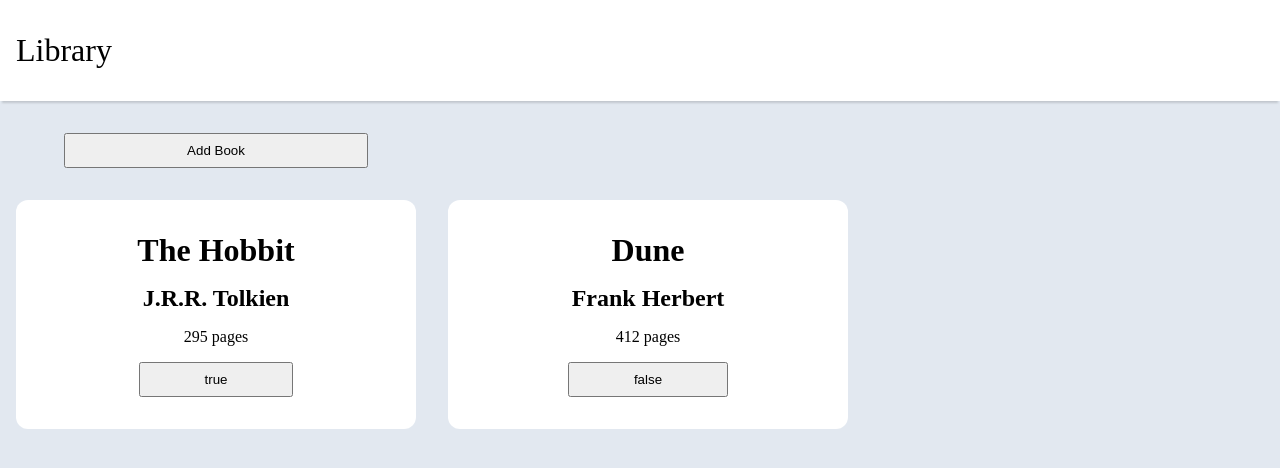
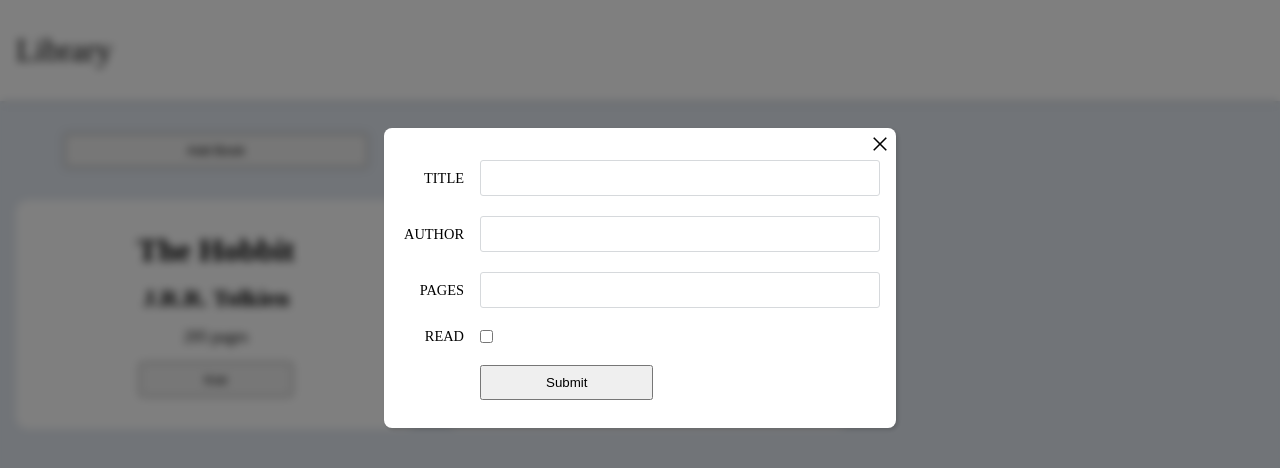
Before and after one commit to bret-henderson/library, a website: page index.html in a window 1280 px wide. Both pictures are taken after a click on the button "Add Book". Drawn offline with Linux system fonts and the light colour scheme.

Commit message:
Add new book functionality

```diff
--- a/index.html
+++ b/index.html
@@ -32,18 +32,40 @@
         <div class="author">J.R.R. Tolkien</div>
         <div class="pages">295 pages</div>
         <button class="is-read">Read</button>
-      </div>
-      <div class="card">
-        <h1 class="title">The Hobbit</h1>
-        <div class="author">J.R.R. Tolkien</div>
-        <div class="pages">295 pages</div>
-        <button class="is-read">Read</button>
       </div> -->
     </div>
   </main>
-  <div class="popup" style="display: none;">
+  <div class="popup-container" style="display: none;">
+      <form action="" method="get" class="new-book-form">
+        <img class="close-popup" src="images/close_FILL0_wght400_GRAD0_opsz48.png" alt="close">
+        <div class="form-row">
+          <label for="title">TITLE</label>
+          <input id="title" name="title" type="text" required>
+          <div class="error-msg"></div>
+        </div>
+        <div class="form-row">
+          <label for="author">AUTHOR</label>
+          <input id="author" name="author" type="text" required>
+          <div class="error-msg"></div>
+        </div>
+        <div class="form-row">
+          <label for="pages">PAGES</label>
+          <input id="pages" name="pages" type="number" min="1" required>
+          <div class="error-msg"></div>
+        </div>
+        <div class="form-row">
+          <label class="checkbox-label" for="read-checkbox">READ</label>
+          <div class="checkbox-container">
+            <input id="read-checkbox" name="read-checkbox" type="checkbox">
+          </div>
+          <div class="error-msg"></div>
+        </div>
+        <div class="form-row">
+            <button type="submit">Submit</button>
+        </div>
+      </form>
+  </div>
 
-  </div>
 </body>
 
 </html>
--- a/javascript.js
+++ b/javascript.js
@@ -1,4 +1,5 @@
 const myLibrary = [];
+const cardContainer = document.querySelector(".card-container");
 
 function Book(title, author, pages, read) {
   this.title = title;
@@ -7,53 +8,83 @@
   this.isRead = read;
 }
 
-const theHobbit = new Book('The Hobbit', 'J.R.R. Tolkien', '295', true);
-const dune = new Book('Dune', 'Frank Herbert', '412', false);
+function addBookToLibrary(newBook) {
+  const card = document.createElement("div");
+  card.classList.add("card");
+  cardContainer.appendChild(card);
+
+  const title = document.createElement("h1");
+  title.classList.add("title");
+  title.textContent = newBook.title;
+  card.appendChild(title);
+
+  const author = document.createElement("h2");
+  author.classList.add("author");
+  author.textContent = newBook.author;
+  card.appendChild(author);
+
+  const pages = document.createElement("div");
+  pages.classList.add("pages");
+  pages.textContent = `${newBook.pages} pages`;
+  card.appendChild(pages);
+
+  const isRead = document.createElement("button");
+  isRead.classList.add("is-read");
+  isRead.textContent = newBook.isRead;
+  card.appendChild(isRead);
+}
+
+const theHobbit = new Book("The Hobbit", "J.R.R. Tolkien", "295", true);
+const dune = new Book("Dune", "Frank Herbert", "412", false);
 
 // console.log(theHobbit.info());
 myLibrary.push(theHobbit);
 myLibrary.push(dune);
 
-const cardContainer = document.querySelector('.card-container');
+myLibrary.forEach((book) => {
+  addBookToLibrary(book);
+});
 
-function displayBooks() {
-  myLibrary.forEach((book) => {
-    const card = document.createElement('div');
-    card.classList.add('card');
-    cardContainer.appendChild(card);
+const addBook = document.querySelector(".add-book");
+const popup = document.querySelector(".popup-container");
 
-    const title = document.createElement('h1');
-    title.classList.add('title');
-    title.textContent = book.title;
-    card.appendChild(title);
-
-    const author = document.createElement('h2');
-    author.classList.add('author');
-    author.textContent = book.author;
-    card.appendChild(author);
-
-    const pages = document.createElement('div');
-    pages.classList.add('pages');
-    pages.textContent = `${book.pages} pages`;
-    card.appendChild(pages);
-
-    const isRead = document.createElement('button');
-    isRead.classList.add('is-read');
-    isRead.textContent = book.isRead;
-    card.appendChild(isRead);
-  });
+function openForm() {
+  popup.style.display = "flex";
 }
 
-displayBooks();
+addBook.addEventListener("click", () => openForm());
 
-const addBook = document.querySelector('.add-book');
+popup.addEventListener("click", (e) => {
+  if (
+    e.target.className === "popup-container" ||
+    e.target.classList.contains("close-popup")
+  ) {
+    popup.style.display = "none";
+  }
+});
 
-function openForm() {
-  addBook.classList.add('display: flex');
+const newBookForm = document.querySelector(".new-book-form");
+
+function submitForm(formData) {
+  const formDataObj = Object.fromEntries(formData);
+  const newBook = new Book(
+    formDataObj.title,
+    formDataObj.author,
+    formDataObj.pages,
+    formDataObj["read-checkbox"] === "on"
+  );
+  myLibrary.push(newBook);
+  addBookToLibrary(newBook);
 }
 
-addBook.addEventListener('click', () => openForm());
+function getData(form) {
+  const formData = new FormData(form);
+  // console.log(Object.fromEntries(formData));
+  submitForm(formData);
+}
 
-// function addBookToLibrary() {
-//   const newBook = {};
-// }
+newBookForm.addEventListener("submit", (e) => {
+  e.preventDefault();
+  getData(e.target);
+  popup.style.display = "none";
+});
--- a/style.css
+++ b/style.css
@@ -45,14 +45,72 @@
   padding: 32px 64px;
 }
 
-.main-header > .add-book {
-  /* margin: 0 16px; */
+main {
+  max-width: 1140px;
+  margin-bottom: 32px;
 }
 
-main {
-  max-width: 1140px;
+.popup-container {
+  position: fixed;
+  top: 0;
+  left: 0;
+  width: 100%;
+  height: 100%;
+  display: flex;
+  justify-content: center;
+  background-color: rgba(0, 0, 0, 0.5);
+  backdrop-filter: blur(4px);
 }
 
-.popup {
-  backdrop-filter: blur(4px);
+.popup-container > form {
+  position: relative;
+  padding: 32px 16px 8px;
+  margin: 128px 32px 0px 32px;
+  box-shadow: 2px 2px 4px rgba(0, 0, 0, 0.15);
+  border-radius: 8px;
+  background-color: white;
+  width: 100%;
+  max-width: 512px;
+  height:fit-content;
 }
+
+.form-row {
+  display: flex;
+  align-items: center;
+  margin-bottom: 20px;
+}
+
+.form-row input {
+  flex: auto;
+  text-align: left;
+  border: 1px solid #D6D9DC;
+  border-radius: 3px;
+  max-width: 400px;
+  padding: 8px;
+  font-size: 1rem;
+}
+
+.form-row label {
+  text-align: right;
+  width: 80px;
+  font-size: .9rem;
+  padding-right: 16px;
+}
+
+.checkbox-container {
+  display: flex;
+
+}
+
+.form-row button {
+  margin-left: 80px;
+}
+
+.close-popup {
+  width: 24px;
+  height: 24px;
+  position: absolute;
+  top: 4px;
+  right: 4px;
+  cursor: pointer;
+}
```
Also changed, not shown: .eslintrc.json, images/close_FILL0_wght400_GRAD0_opsz48.png (added).
